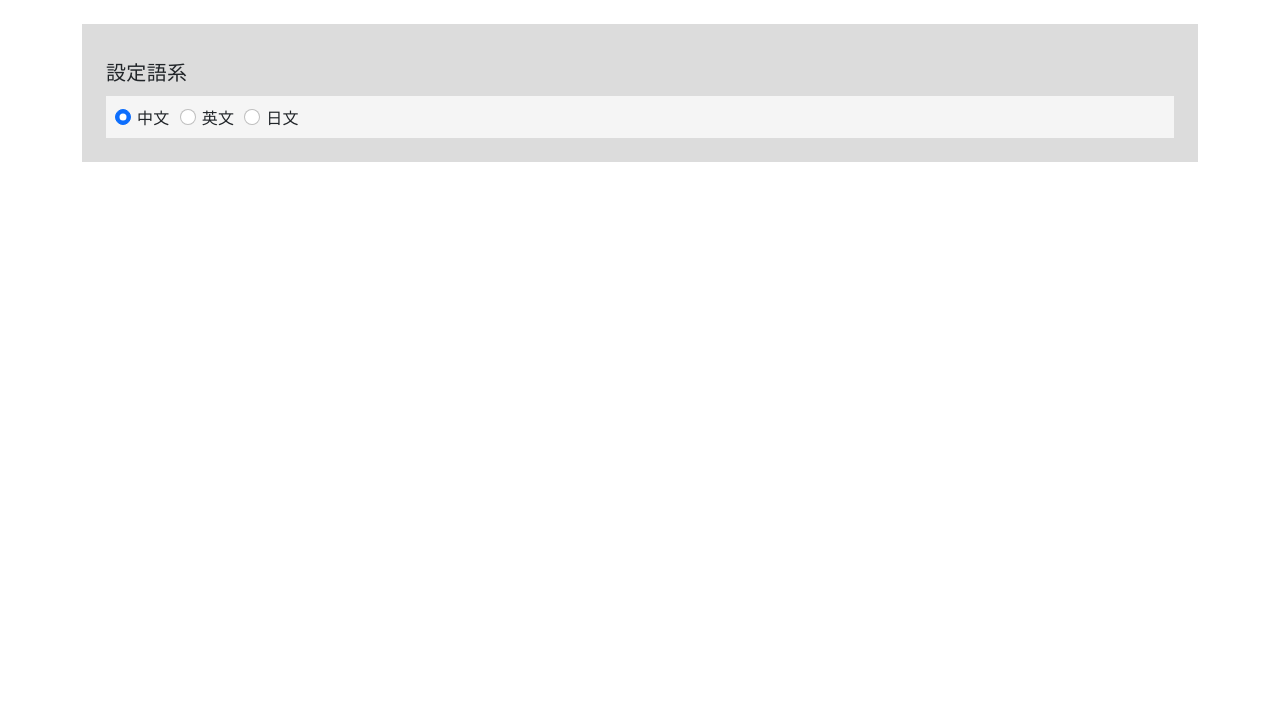
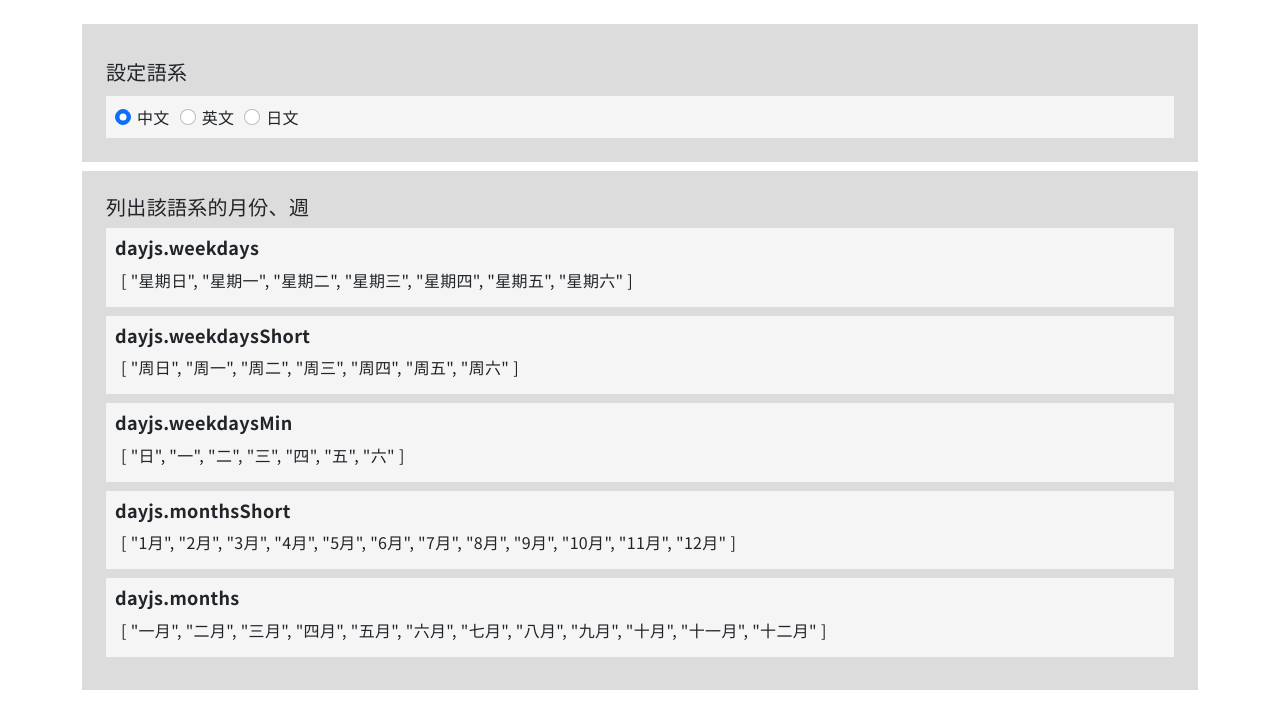
Before and after one commit to MizuYang/day.js, a Vue app: page /#/ in a window 1280 px wide. Shown: the top 728 px of the page. Built offline with nearby package versions, Linux system fonts and the light colour scheme.

Commit message:
新增 列出該語系的月份、週

```diff
--- a/src/views/HomeView.vue
+++ b/src/views/HomeView.vue
@@ -34,6 +34,40 @@
     </header>
 
     <main>
+      <!-- 列出該語系的月份、週 -->
+      <section class="bg-gainsboro mb-3 p-10">
+        <h2 class="text-20 mb-3">列出該語系的月份、週</h2>
+        <div class="bg-whitesmoke mb-3 p-3">
+          <h3 class="text-18 fw-bold-7 mb-1">dayjs.weekdays</h3>
+          <p class="p-2">
+            {{ weekdays }}
+          </p>
+        </div>
+        <div class="bg-whitesmoke mb-3 p-3">
+          <h3 class="text-18 fw-bold-7 mb-1">dayjs.weekdaysShort</h3>
+          <p class="p-2">
+            {{ weekdaysShort }}
+          </p>
+        </div>
+        <div class="bg-whitesmoke mb-3 p-3">
+          <h3 class="text-18 fw-bold-7 mb-1">dayjs.weekdaysMin</h3>
+          <p class="p-2">
+            {{ weekdaysMin }}
+          </p>
+        </div>
+        <div class="bg-whitesmoke mb-3 p-3">
+          <h3 class="text-18 fw-bold-7 mb-1">dayjs.monthsShort</h3>
+          <p class="p-2">
+            {{ monthsShort }}
+          </p>
+        </div>
+        <div class="bg-whitesmoke mb-3 p-3">
+          <h3 class="text-18 fw-bold-7 mb-1">dayjs.months</h3>
+          <p class="p-2">
+            {{ months }}
+          </p>
+        </div>
+      </section>
     </main>
   </div>
 </template>
@@ -44,9 +78,18 @@ import dayjs from 'dayjs'
 import 'dayjs/locale/zh-cn'
 import 'dayjs/locale/ja'
 
+import localeData from 'dayjs/plugin/localeData'
+
 // data
 const now = dayjs()
 const lang = ref('zh-cn')
+// 列出該語系的月份、週
+const weekdays = ref('')
+const weekdaysShort = ref('')
+const weekdaysMin = ref('')
+const monthsShort = ref('')
+const months = ref('')
+
 console.log('now', now)
 
 // watchEffect
@@ -55,7 +98,43 @@ watchEffect(() => {
   // dayjs().locale(lang.value).format() // 局部修改语言配置
   dayjs.locale(lang.value)
   console.log('當前的語系為：', dayjs.locale())
+
+  列出該語系的月份和週()
 })
+
+dayjs.extend(localeData)
+
+dayjs().localeData()
+
+列出該語系的月份和週()
+
+function 列出該語系的月份和週 () {
+  if (!dayjs.weekdays) return
+  if (!dayjs.weekdaysShort) return
+  if (!dayjs.weekdaysMin) return
+  if (!dayjs.monthsShort) return
+  if (!dayjs.months) return
+
+  weekdays.value = dayjs.weekdays()
+  console.log(dayjs.weekdays())
+  // ['星期日', '星期一', '星期二', '星期三', '星期四', '星期五', '星期六']
+
+  weekdaysShort.value = dayjs.weekdaysShort()
+  console.log(dayjs.weekdaysShort())
+  // ['周日', '周一', '周二', '周三', '周四', '周五', '周六']
+
+  weekdaysMin.value = dayjs.weekdaysMin()
+  console.log(dayjs.weekdaysMin())
+  // ['日', '一', '二', '三', '四', '五', '六']
+
+  monthsShort.value = dayjs.monthsShort()
+  console.log(dayjs.monthsShort())
+  // ['1月', '2月', '3月', '4月', '5月', '6月', '7月', '8月', '9月', '10月', '11月', '12月']
+
+  months.value = dayjs.months()
+  console.log(dayjs.months())
+// ['一月', '二月', '三月', '四月', '五月', '六月', '七月', '八月', '九月', '十月', '十一月', '十二月']
+}
 </script>
 
 <style lang='scss' scope></style>
```
